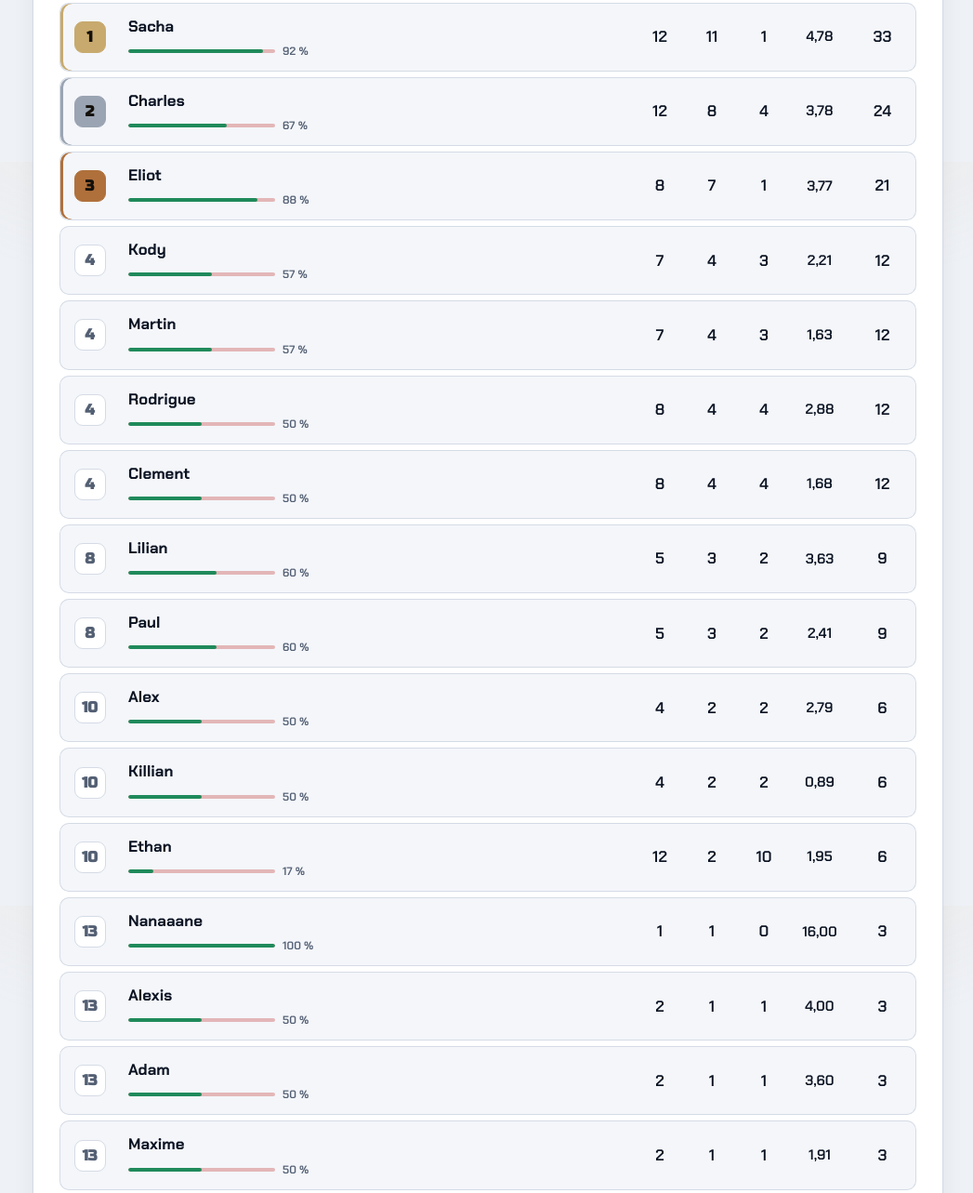
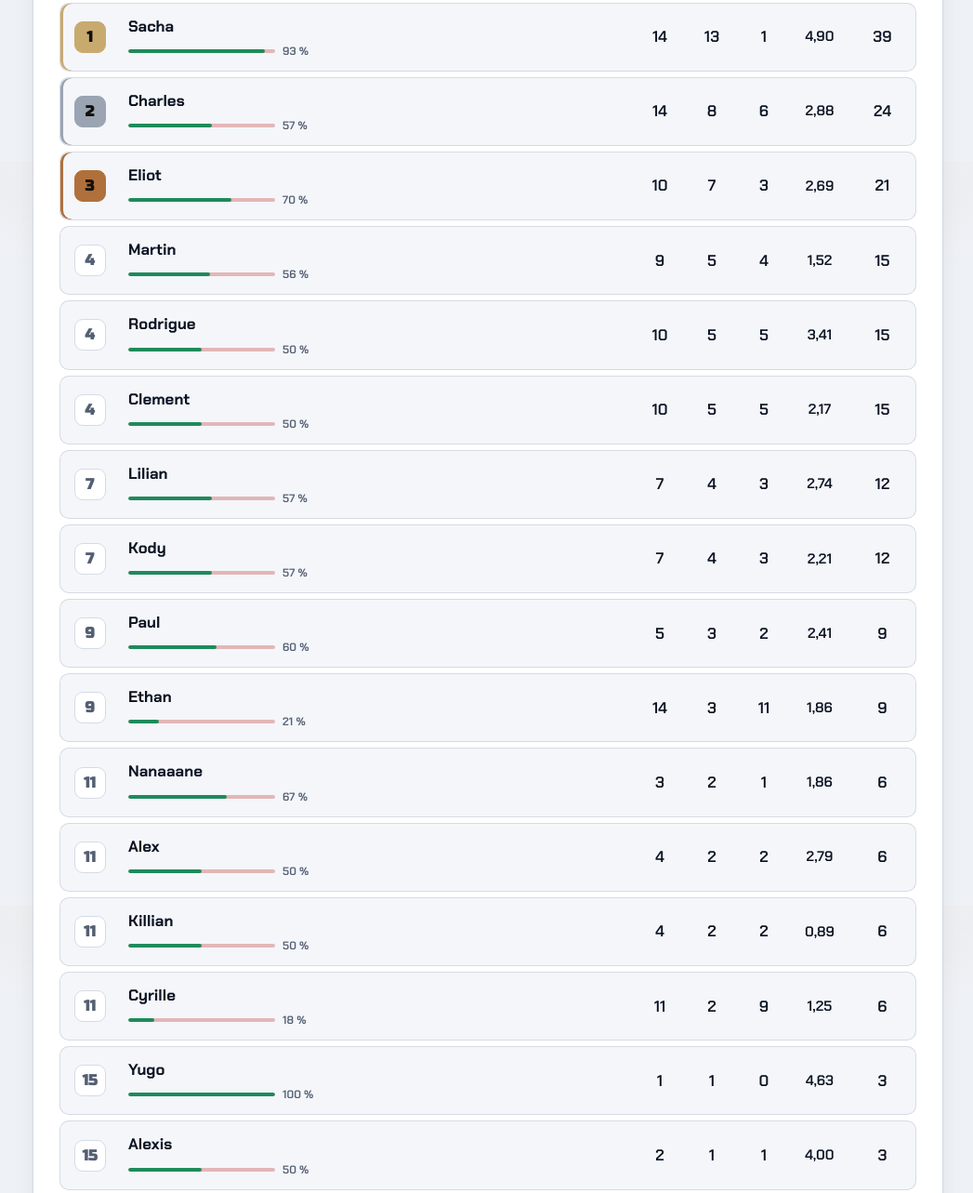
Before and after one commit to JulianSeguin/JulianSeguin.github.io, a plain HTML site: page Classement.html in a window 1280 px wide. Shown: the part 626-1909 px from the top of the page at 93% size, without its empty margins (115-1162 px from the left). Drawn offline with Linux system fonts and the light colour scheme; no server answers.

Commit message:
Ajoute Yugo et les parties 13 et 14 à la copie locale
Co-Authored-By: Claude Opus 5.5 <noreply@anthropic.com>

```diff
--- a/Classement.html
+++ b/Classement.html
@@ -74,7 +74,7 @@
   </div>
 </footer>
 
-<script src="joueurs.js?v=3"></script>
+<script src="joueurs.js?v=5"></script>
 <script>
 var $=function(id){return document.getElementById(id)};
 function esc(s){return String(s).replace(/[&<>"']/g,function(m){return {"&":"&amp;","<":"&lt;",">":"&gt;",'"':"&quot;","'":"&#39;"}[m]})}
--- a/joueurs.js
+++ b/joueurs.js
@@ -36,8 +36,8 @@ var LOCAL_MATCHES="\
 11|Charles|A|V|4|1|3;11|Sacha|A|V|5|1|7;11|Rodrigue|A|V|12|2|5;11|Kody|A|V|2|1|9;11|Eliot|A|V|6|1|8;\
 11|Ethan|B|D|2|3|0;11|Cyrille|B|D|2|7|2;11|Smolder|B|D|1|7|1;11|Clement|B|D|1|7|0;11|Lilian|B|D|0|5|3;\
 12|Charles|A|V|13|4|5;12|Ethan|A|V|5|3|6;12|Eliot|A|V|5|2|7;12|Rodrigue|A|V|9|6|6;12|Nanaaane|A|V|0|1|16;\
-12|Sacha|B|D|4|6|2;12|Cyrille|B|D|3|6|5;12|Lilian|B|D|4|6|3;12|Clement|B|D|2|9|4;12|Martin|B|D|3|5|5";
-var LOCAL_PSEUDOS={Ethan:"TSM RacloLugubre",Alexis:"Firecrowz59",Alex:"xXLilia92IXx67",Martin:"behindyou",Charles:"SelrahC",Paul:"Do u know CPES",Sacha:"Baro",Maxime:"maxdon",Killian:"kEyzix",Jeanne:"Danette",Mathias:"MathZz05",Cyrille:"제요크스",Adam:"Mercredi1659",Eliot:"culottedepopo",Rodrigue:"EvolvedArts",Clement:"Clemouunito",Smolder:"StolDer",Kody:"Magu",Lilian:"Ack4ck",Iyad:"tonton sahur",Nanaaane:"Nanaaane"};
+12|Sacha|B|D|4|6|2;12|Cyrille|B|D|3|6|5;12|Lilian|B|D|4|6|3;12|Clement|B|D|2|9|4;12|Martin|B|D|3|5|5;13|Charles|A|D|2|6|6;13|Rodrigue|A|D|13|4|6;13|Martin|A|D|6|13|2;13|Eliot|A|D|7|9|6;13|Ethan|A|D|0|9|9;13|Cyrille|B|V|2|11|6;13|Sacha|B|V|10|2|12;13|Lilian|B|V|16|7|8;13|Clement|B|V|12|3|13;13|Nanaaane|B|V|1|5|16;14|Charles|A|D|6|13|4;14|Clement|A|D|22|10|9;14|Eliot|A|D|9|15|9;14|Lilian|A|D|6|12|5;14|Nanaaane|A|D|0|15|6;14|Martin|B|V|12|12|13;14|Sacha|B|V|10|8|21;14|Rodrigue|B|V|20|6|17;14|Ethan|B|V|3|9|16;14|Yugo|B|V|20|8|17";
+var LOCAL_PSEUDOS={Ethan:"TSM RacloLugubre",Alexis:"Firecrowz59",Alex:"xXLilia92IXx67",Martin:"behindyou",Charles:"SelrahC",Paul:"Do u know CPES",Sacha:"Baro",Maxime:"maxdon",Killian:"kEyzix",Jeanne:"Danette",Mathias:"MathZz05",Cyrille:"제요크스",Adam:"Mercredi1659",Eliot:"culottedepopo",Rodrigue:"EvolvedArts",Clement:"Clemouunito",Smolder:"StolDer",Kody:"Magu",Lilian:"Ack4ck",Iyad:"tonton sahur",Nanaaane:"Nanaaane",Yugo:"Yugo"};
 
 var PLAYERS=[],MATCHES=[],TOTAL_GAMES=0,DATA_SOURCE="local";
 
```
Also changed, not shown: ClassementStatistique.html (+1 -1 lines), Joueur.html (+1 -1 lines), Parties.html (+1 -1 lines), Profils.html (+1 -1 lines).
